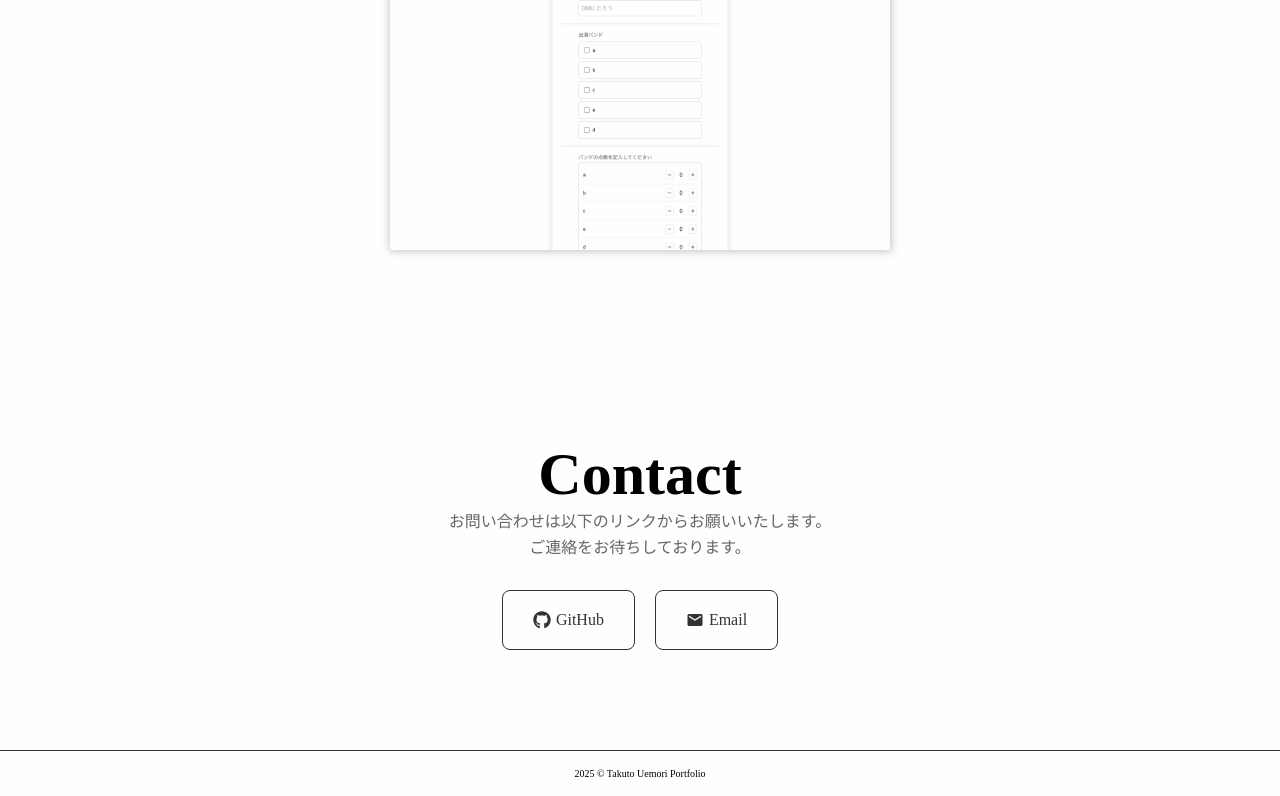
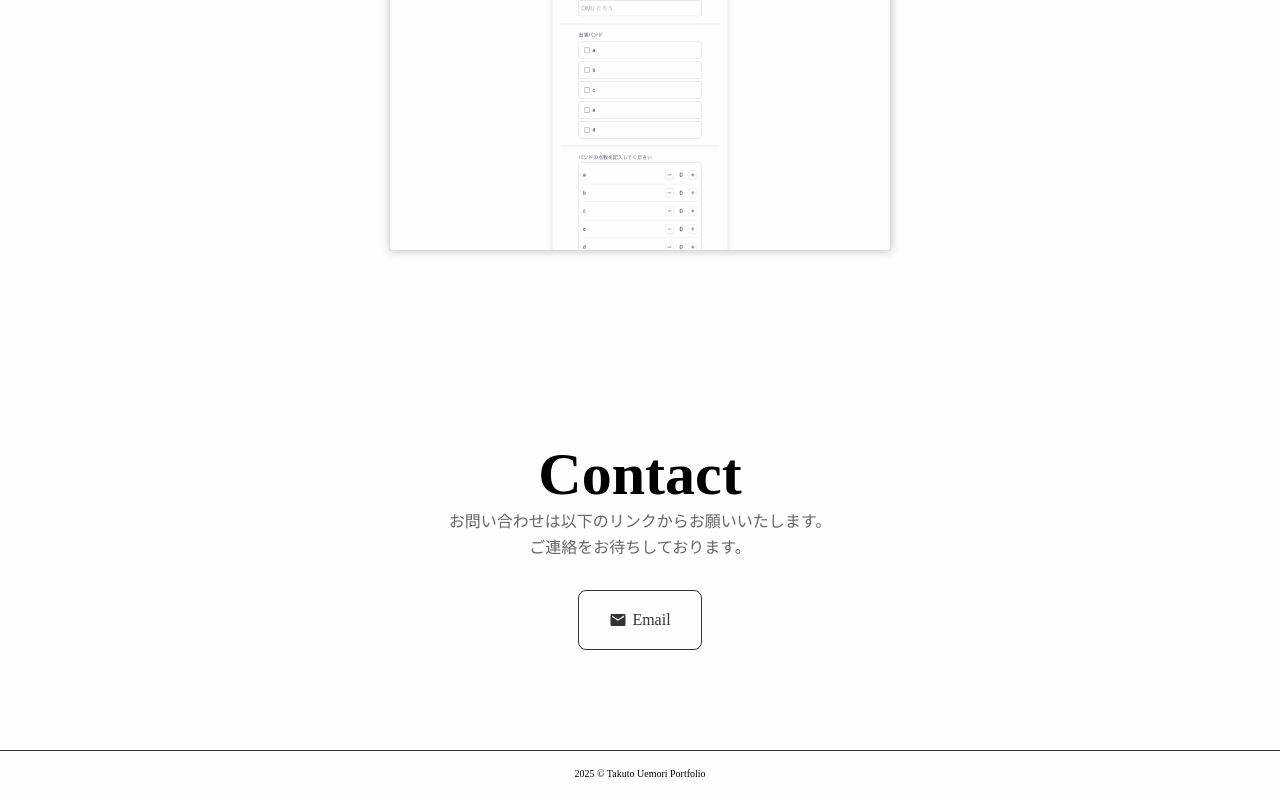
Before and after one commit to UTakuto/portfolio, a React (Vite) app: page / in a window 1280 px wide. Shown: the part 2029-2825 px from the top of the page. Built offline with nearby package versions, Linux system fonts and the light colour scheme.

Commit message:
GitHubリンクを削除し、メールリンクのみを表示するように変更

```diff
--- a/src/pages/ContactPage.jsx
+++ b/src/pages/ContactPage.jsx
@@ -1,4 +1,3 @@
-import { FaGithub } from "react-icons/fa";
 import { MdEmail } from "react-icons/md";
 import "../styles/contact.css";
 
@@ -14,16 +13,6 @@ export default function ContactPage() {
             </p>
 
             <div className="contact-links">
-                <a
-                    href="https://github.com/UTakuto"
-                    target="_blank"
-                    rel="noopener noreferrer"
-                    className="contact-link"
-                >
-                    <FaGithub />
-                    <span>GitHub</span>
-                </a>
-
                 <a href="mailto:uemoritakuto@gmail.com" className="contact-link">
                     <MdEmail />
                     <span>Email</span>
```
